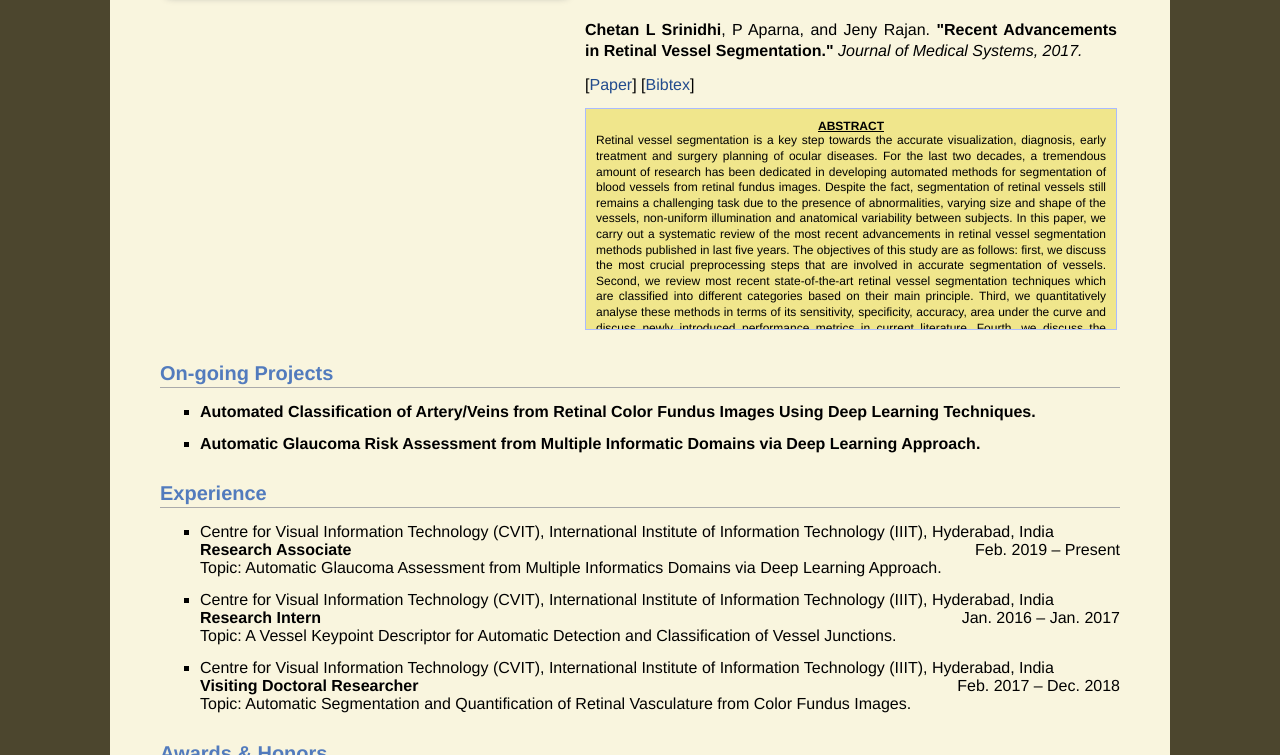
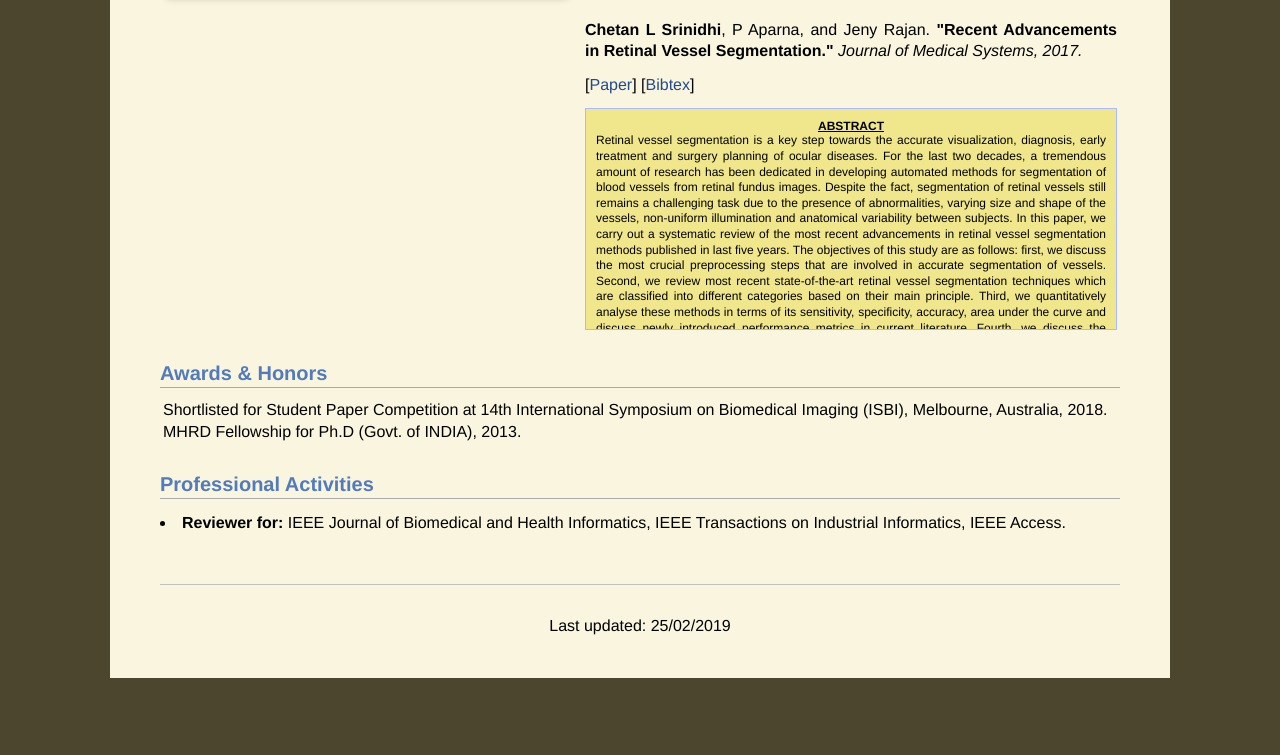
Before and after one commit to srinidhiPY/Empty, a plain HTML site: page index.html in a window 1280 px wide. Shown: the part 2045-2800 px from the top of the page. After the commit the page ends 2753 px from the top, so only its background shows below. Drawn offline with Linux system fonts and the light colour scheme.

Commit message:
Update index.html

```diff
--- a/index.html
+++ b/index.html
@@ -28,7 +28,7 @@
                     <br>
                 </p>
                 <p>
-                    <strong>Personal:&nbsp;</strong>&nbsp; [<a href="" target="_blank">CV</a>] / [<a href="https://scholar.google.co.in/citations?user=H6634DcAAAAJ&hl=en" target="_blank">Google Scholar</a>] / [<a href="https://github.com/srinidhiPY" target="_blank">Github</a>] / [<a href="https://twitter.com/ChetanSrinidhi" target="_blank">LinkedIn</a>] <br/><strong>Email:&nbsp;</strong><em>chetan.srinidhi@utoronto.ca</em></font> <br/><strong>Lab:&nbsp;[<a href="http://martellab.com/" target="_blank">Martel Lab</a>]
+                    <strong>Personal:&nbsp;</strong>&nbsp; [<a href="" target="_blank">CV</a>] / [<a href="https://scholar.google.co.in/citations?user=H6634DcAAAAJ&hl=en" target="_blank">Google Scholar</a>] / [<a href="https://github.com/srinidhiPY" target="_blank">Github</a>] / [<a href="https://twitter.com/ChetanSrinidhi" target="_blank">LinkedIn</a>] <br/><strong>Email:&nbsp;</strong><em>chetan.srinidhi@utoronto.ca</em> <br/><strong>Research:&nbsp;[<a href="http://martellab.com/" target="_blank">Martel Lab</a>]
             <td>
                 <img src="./images/Chetan2.jpeg" border="0" width="200"><br>
             </td>
@@ -187,42 +187,6 @@ highlight critical challenges and limitations with current deep learning approac
 
 </table>
 
-
-<h2>On-going Projects</h2>
-<ul>
-    <li>
-        <div style="float:left; text-align:left"><b>Automated Classification of Artery/Veins from Retinal Color Fundus Images Using Deep Learning Techniques.</b></div>
-    </li>
-
-    <li>
-        <div style="float:left; text-align:left"><b>Automatic Glaucoma Risk Assessment from Multiple Informatic Domains
-via Deep Learning Approach.</b></div>
-    </li>
-</ul>
-
-
-<h2>Experience</h2>
-<ul>
-
-    <li>
-        <div style="float:left; text-align:left">Centre for Visual Information Technology (CVIT), International Institute of Information Technology (IIIT), Hyderabad, India</div> <div style="float:right; text-align:right">Feb. 2019 – Present</div><br>
-        <b>Research Associate</b><br>
-        Topic: Automatic Glaucoma Assessment from Multiple Informatics Domains via Deep Learning Approach.<br>
-    </li>
-
-    <li>
-        <div style="float:left; text-align:left">Centre for Visual Information Technology (CVIT), International Institute of Information Technology (IIIT), Hyderabad, India</div> <div style="float:right; text-align:right">Jan. 2016 – Jan. 2017</div><br>
-        <b>Research Intern</b><br>
-        Topic: A Vessel Keypoint Descriptor for Automatic Detection and Classification of Vessel Junctions.<br>
-    </li>
-    <li>
-        <div style="float:left; text-align:left">Centre for Visual Information Technology (CVIT), International Institute of Information Technology (IIIT), Hyderabad, India</div> <div style="float:right; text-align:right">Feb. 2017 – Dec. 2018</div><br>
-        <b>Visiting Doctoral Researcher</b><br>
-        Topic: Automatic Segmentation and Quantification of Retinal Vasculature from Color Fundus Images.<br>
-    </li>
-</ul>
-
-
 <h2>Awards &amp; Honors</h2>
 <table style="border-spacing:2px">
 
@@ -235,7 +199,7 @@ via Deep Learning Approach.</b></div>
 
 <h2>Professional Activities</h2>
 <li>
-    <b>Membership:</b> IEEE Student, MICCAI Student, EMBC Student, SPS Student.
+    <b>Reviewer for:</b> IEEE Journal of Biomedical and Health Informatics, IEEE Transactions on Industrial Informatics, IEEE Access.
     <p style="margin-top:3px"></p>
 </li>
 
```
